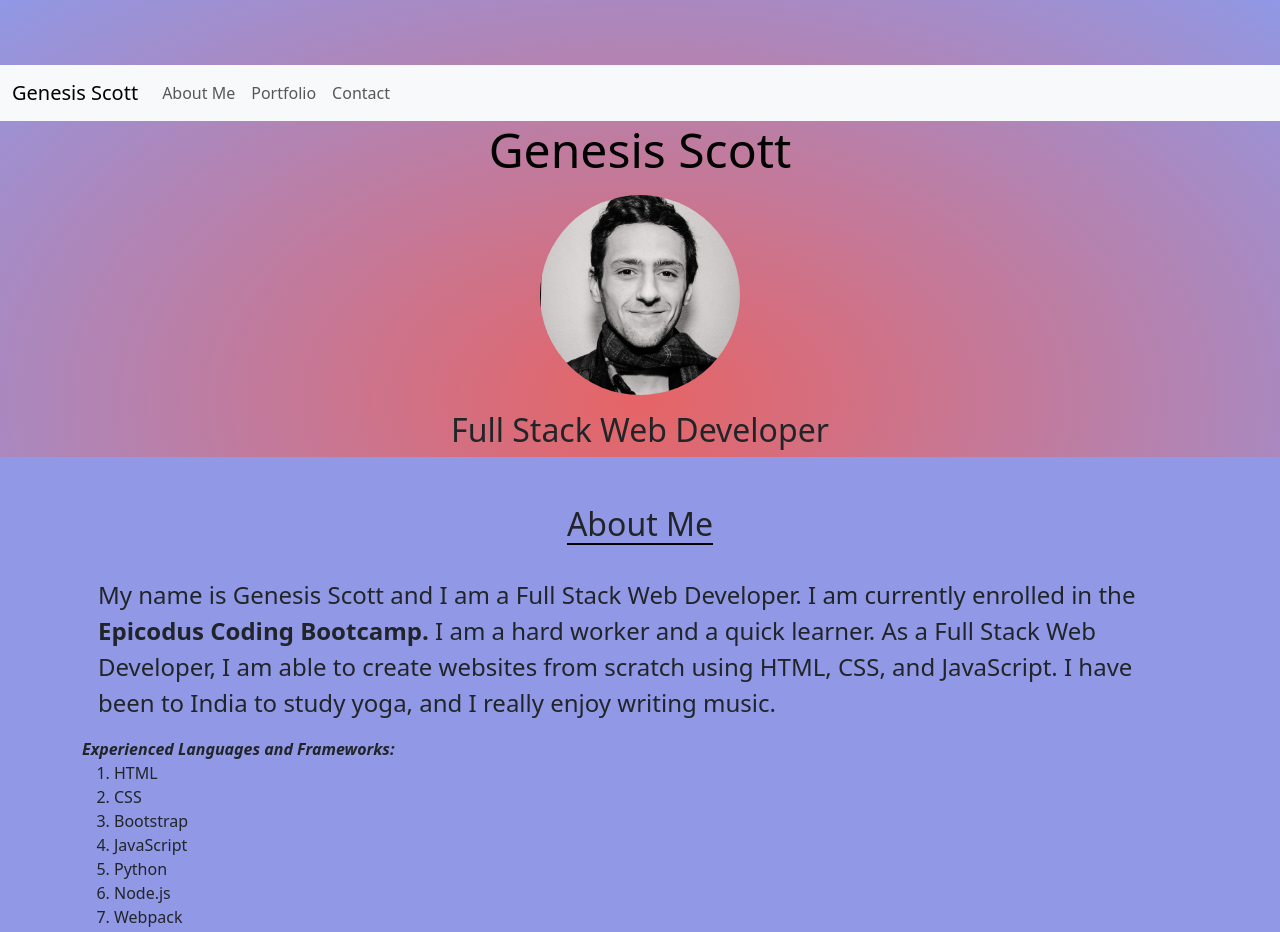
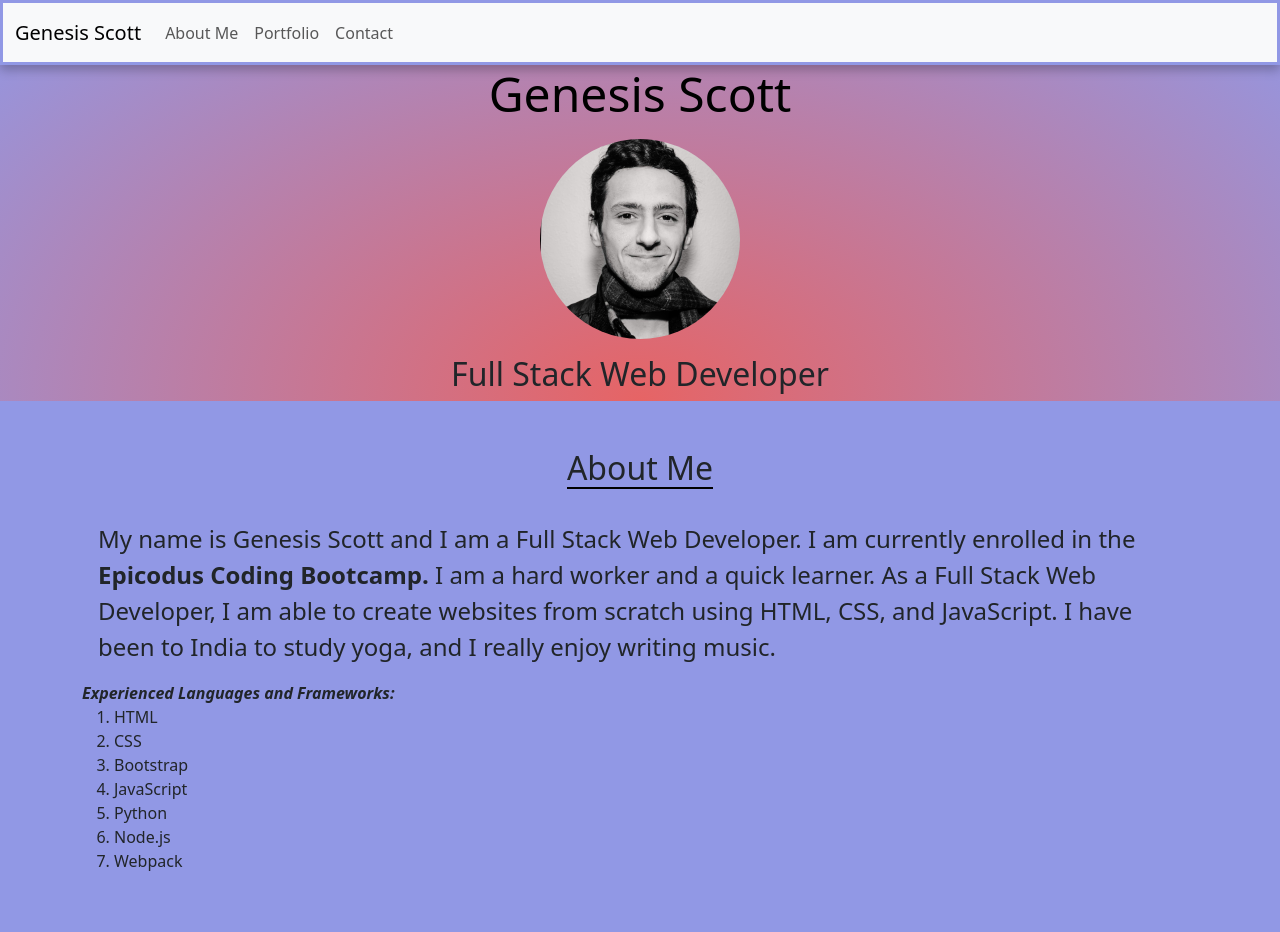
Before and after one commit to witherScript/portfolio-project, a plain HTML site: page index.html in a window 1280 px wide. Shown: the top 932 px of the page. Drawn offline with nearby package versions, Linux system fonts and the light colour scheme.

Commit message:
refactor navbar CSS, fix HTML typos

```diff
--- a/css/styles.css
+++ b/css/styles.css
@@ -3,7 +3,6 @@
 body {
   background: radial-gradient(#e66465, #9198e5);
   height: 100vh;
-  padding-top: 65px;
 }
 
 /* Center items in the Header, set background color */
@@ -61,3 +60,12 @@ Center portfolio text using the flex-box model
   background-color: #9198e5;
   padding: 2rem;
 }
+
+
+nav {
+  width: 100%;
+  height: 65px;
+  background-color: #9198e5;
+  box-shadow: 0px 5px 10px rgba(0, 0, 0, 0.25);
+  border: 3px solid #9198e5;
+}
--- a/index.html
+++ b/index.html
@@ -32,8 +32,9 @@
       </div>
     </div>
   </nav>
+
   <!--Header content-->
-  <div class="conatiner-fluid" id="landing-content">
+  <div class="container-fluid" id="landing-content">
     <h1>Genesis Scott</h1>
     <img src="./img/self.jpeg" class="img-fluid" alt="Genesis Scott" id="self">
     <h2>Full Stack Web Developer</h2>
```
